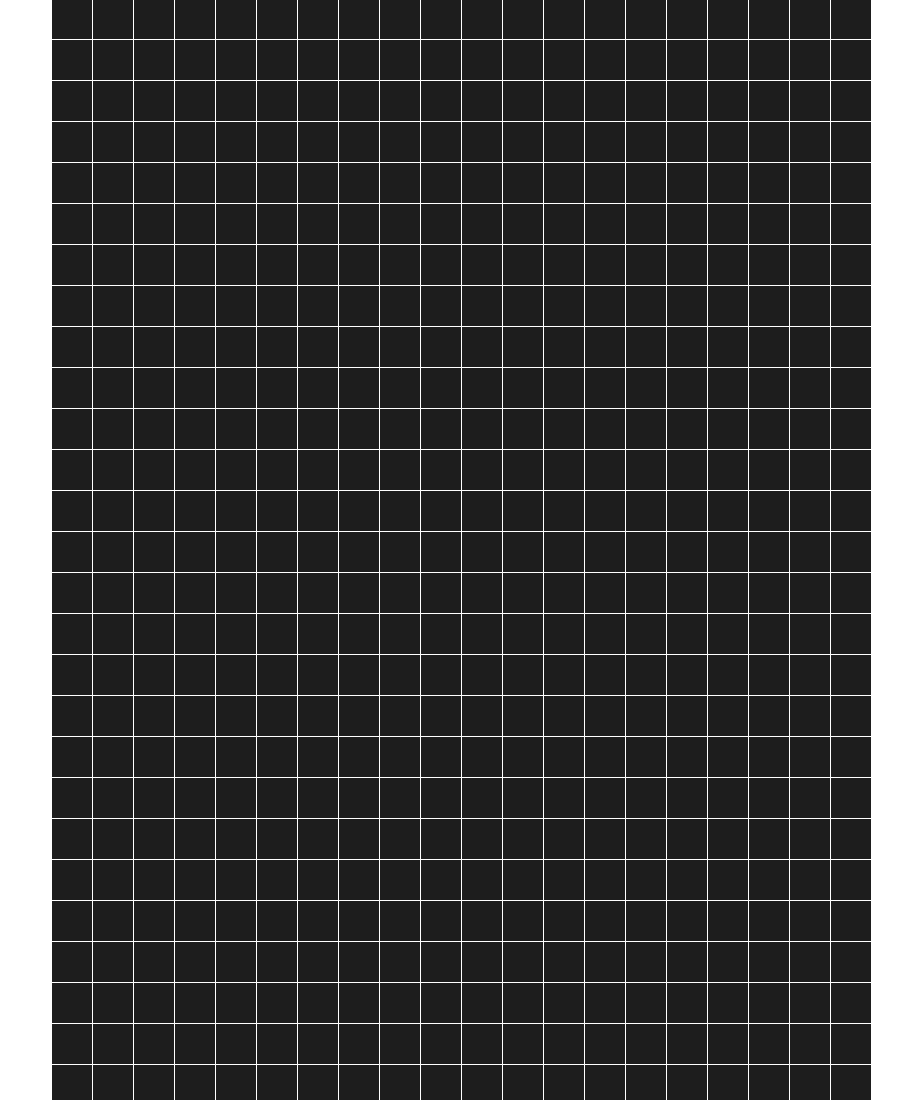
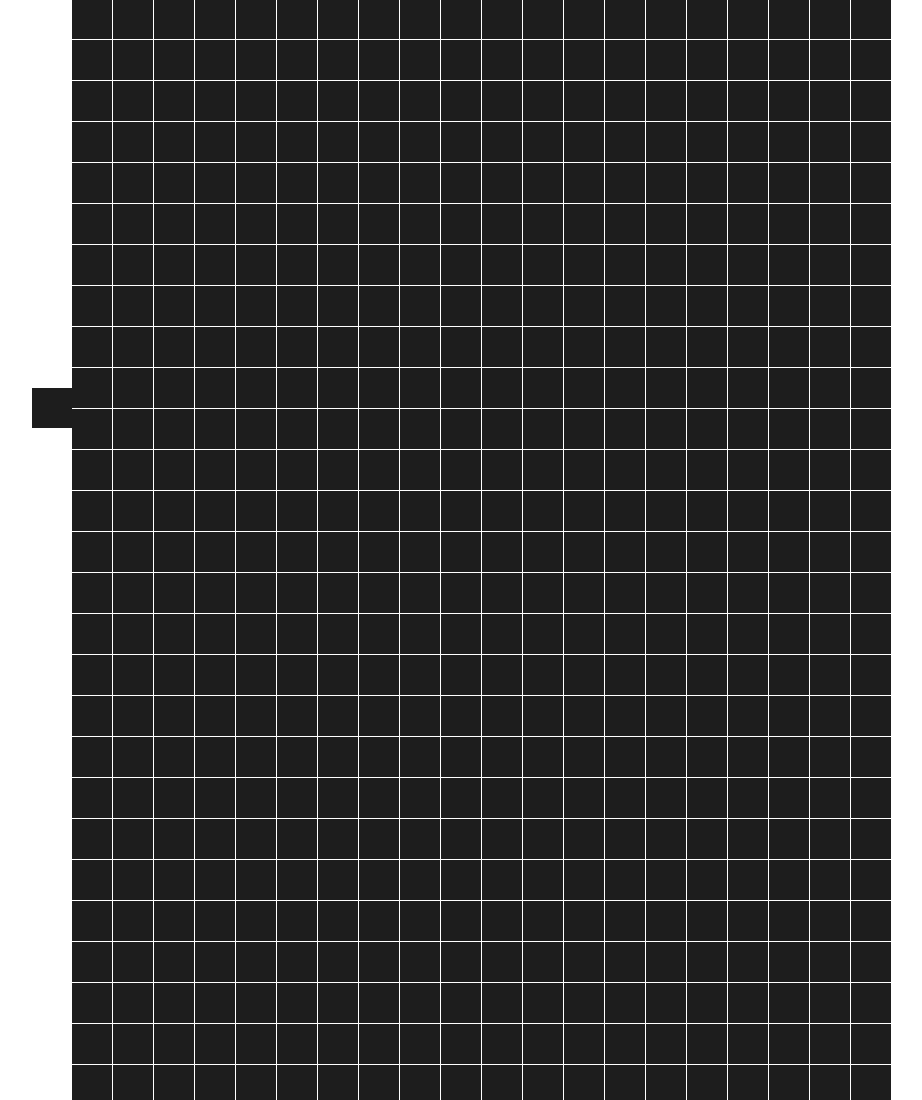
Before and after one commit to acciojob/Color-board-Arsh249, a website: page main.html in a window 1280 px wide. Shown: the top 1100 px of the page, without its empty margins (179-1101 px from the left). Drawn offline with Linux system fonts and the light colour scheme.

Commit message:
created a submission

```diff
--- a/main.html
+++ b/main.html
@@ -9,6 +9,7 @@
 <body>
 	<div class="container">
         <!-- Generating 800 boxes -->
+		<div class="square"></div>
         <div id="board" class="board">
             <!-- Boxes will be generated dynamically using JavaScript -->
         </div>
```
